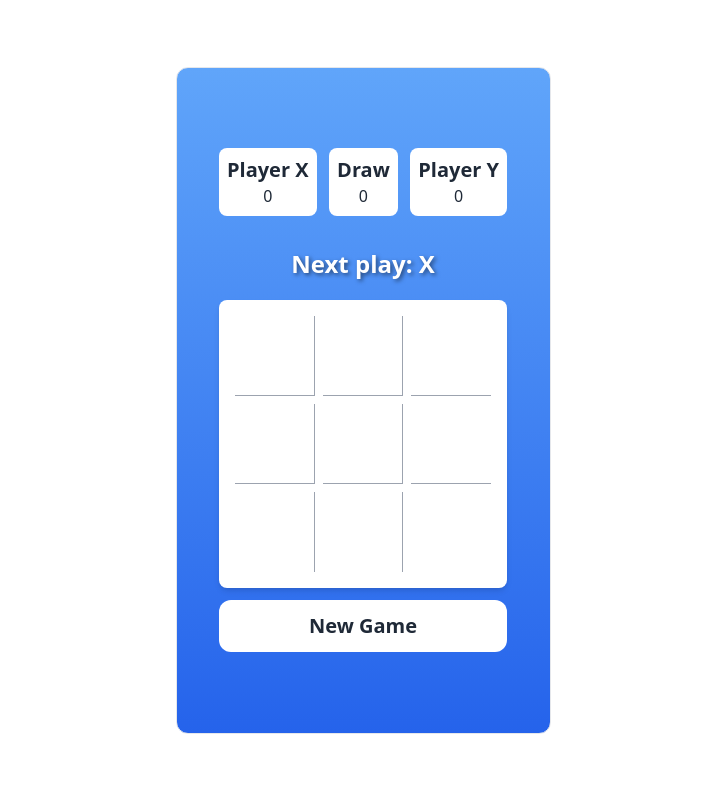
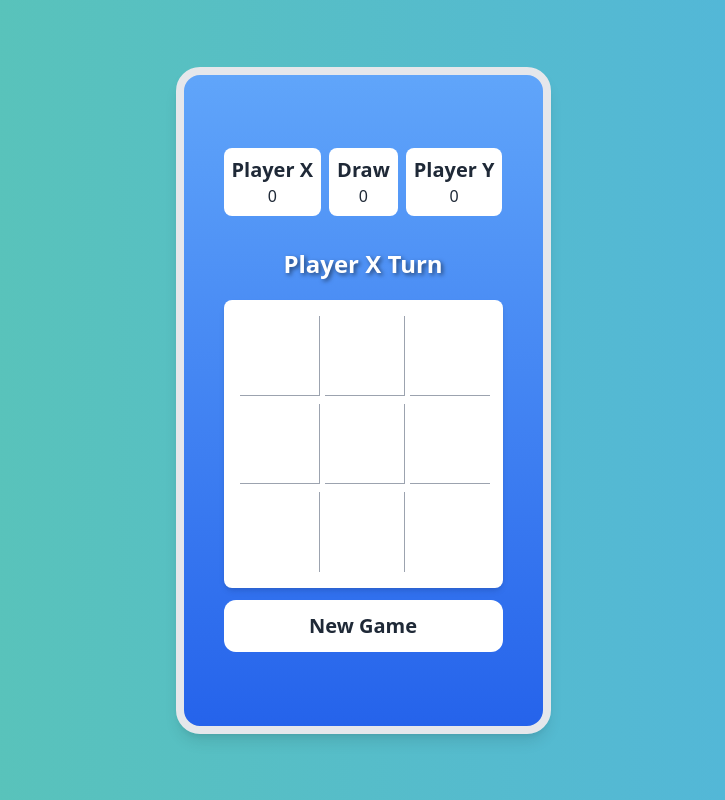
Before and after one commit to RahulKhanSuvo/tic-tac-toe-game, a React (Vite) app: page / in a window 1280 px wide. Shown: the whole page, without its empty margins (277-1002 px from the left). Built offline with nearby package versions, Linux system fonts and the light colour scheme.

Commit message:
added more beauty

```diff
--- a/src/App.jsx
+++ b/src/App.jsx
@@ -2,13 +2,11 @@ import Board from "./Board";
 
 function App() {
   return (
-    <>
-      <div className=" flex flex-col items-center justify-center min-h-screen  ">
-        <div className="artboard bg-gradient-to-b from-blue-400 to-blue-600 phone-2 border rounded-xl flex justify-center items-center">
-          <Board></Board>
-        </div>
+    <div className="flex flex-col items-center justify-center bg-gradient-to-r from-[#5BC7B0] to-[#51B3E2] min-h-screen">
+      <div className="bg-gradient-to-b from-blue-400 to-blue-600 artboard phone-2 border-[8px] shadow-lg rounded-3xl flex justify-center items-center p-4 sm:p-6 md:p-8 lg:p-10 w-full max-w-xs md:max-w-sm lg:max-w-md">
+        <Board />
       </div>
-    </>
+    </div>
   );
 }
 
--- a/src/Board.jsx
+++ b/src/Board.jsx
@@ -37,7 +37,7 @@ const Board = () => {
   } else if (!gameButtonsV.includes(null)) {
     status = "Draw!";
   } else {
-    status = `Next play: ${isNextOBtn ? "X" : "O"}`;
+    status = `Player ${isNextOBtn ? "X" : "O"} Turn`;
   }
 
   // *function for calculateWinner
```
